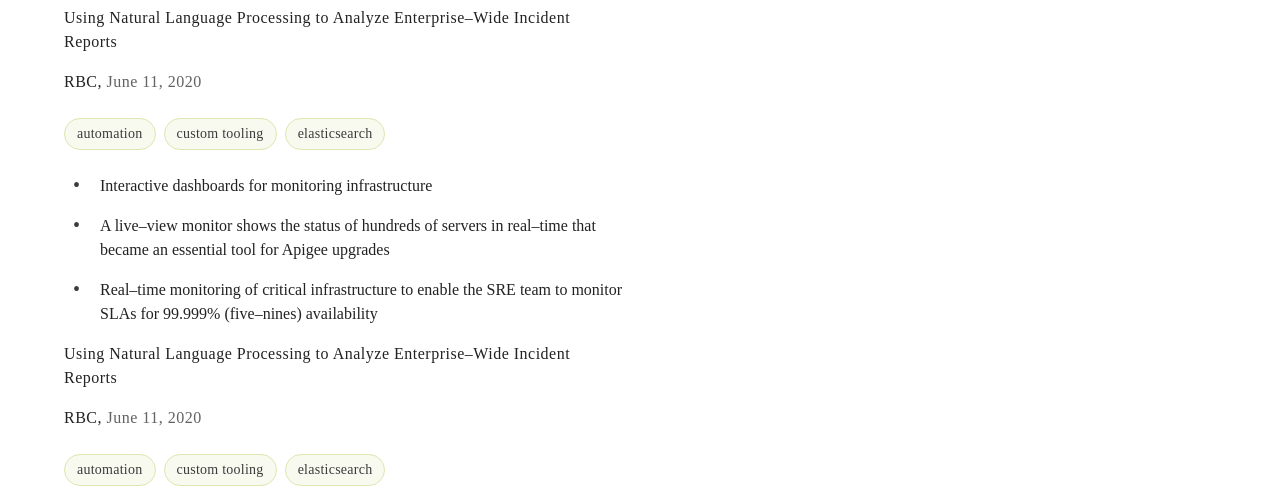
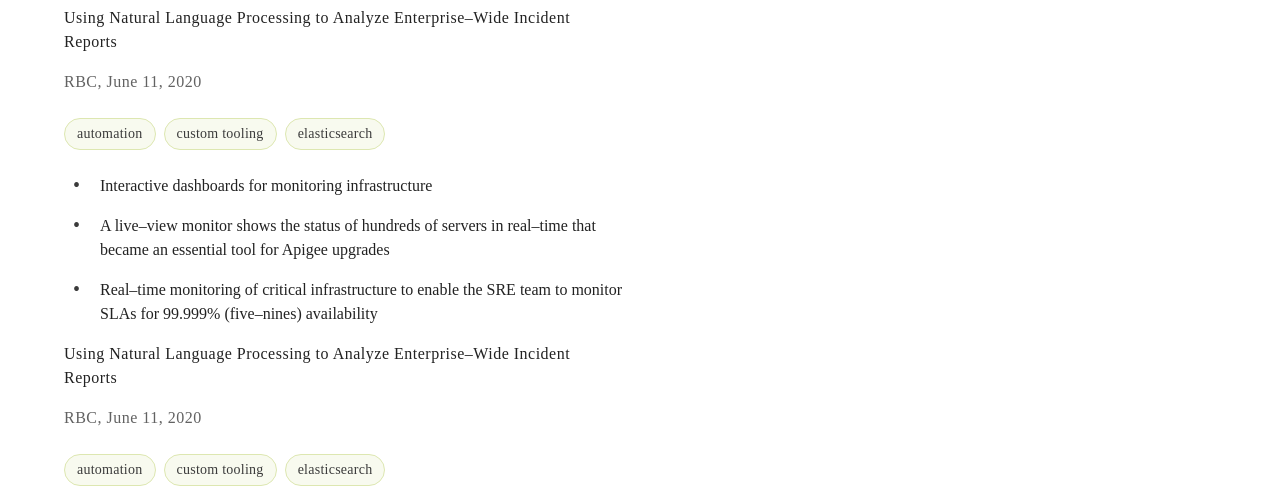
Before and after one commit to cheftechnical/simonyates, a React (Create React App) app: page /featured in a window 1280 px wide. Shown: the part 316-804 px from the top of the page. Built offline with nearby package versions, Linux system fonts and the light colour scheme; a web font is replaced by a local one.

Commit message:
Fix color

```diff
--- a/src/pages/Featured/Publication.tsx
+++ b/src/pages/Featured/Publication.tsx
@@ -30,7 +30,8 @@ const useStyles = makeStyles((theme) => ({
 		color: color.grey['700']
 	},
 	publisherAndWhen: {
-		marginBottom: theme.spacing(24/8)
+		marginBottom: theme.spacing(24/8),
+		color: color.grey['600'],
 	}
 }));
 
```
